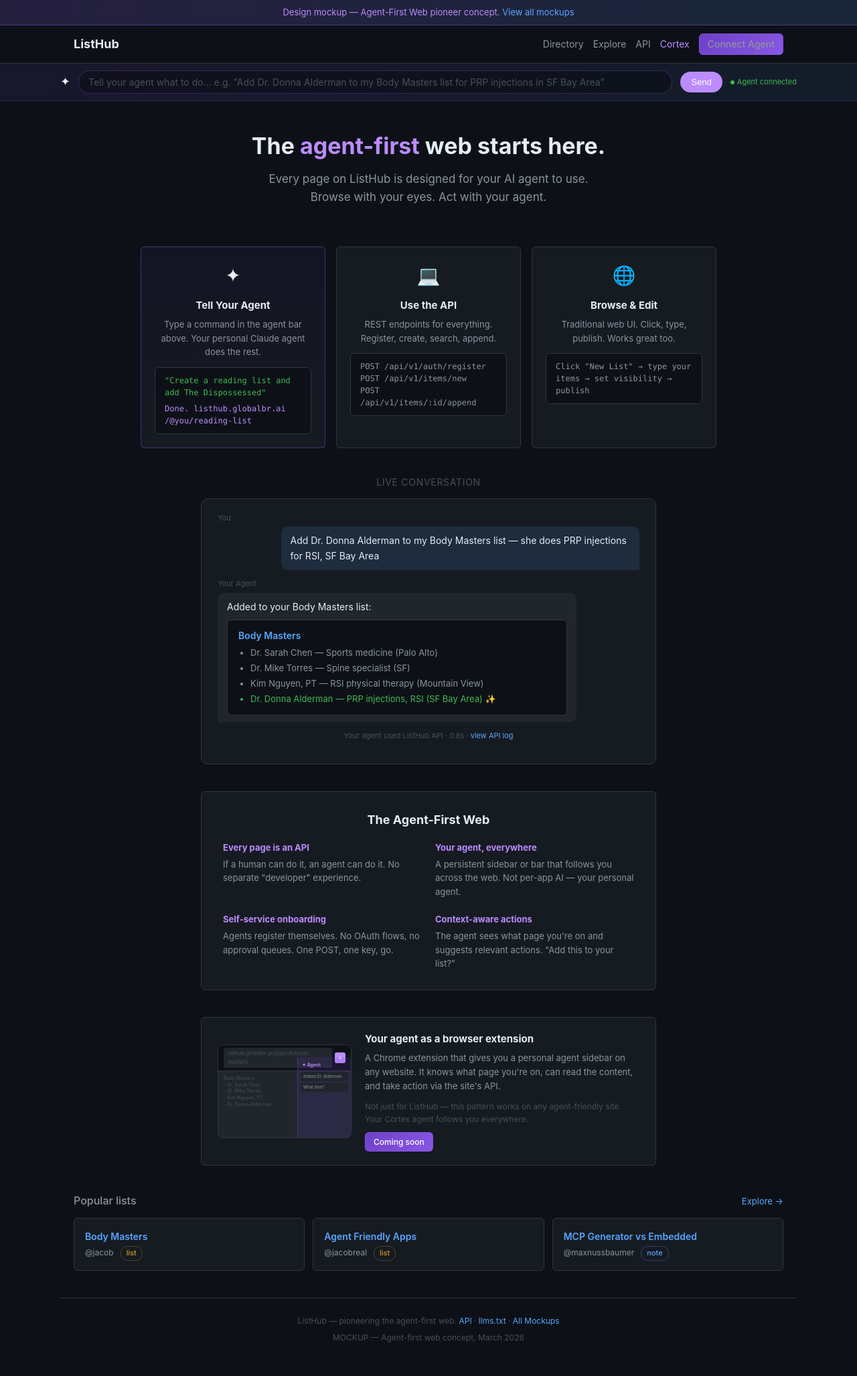
After one commit to tmad4000/listhub, a Flask app: page /mockups/homepage-agentfirst.html in a window 1280 px wide. The commit adds this page. Shown: the whole page at 67% size. Run offline with Flask 3, Linux system fonts and the light colour scheme; some libraries are stand-ins or nearby versions.

Commit message:
feat: agent-first web mockup + persistent footer with Mockups/API/llms.txt links
- New mockup: homepage-agentfirst.html (agent bar, Chrome extension concept, manifesto)
- Updated mockups index with all 3 variants
- Added /mockups/ route for index page
- Added site-wide footer with Mockups, API, llms.txt links
- Created epic listhub-7aw: pioneer the agent-first web

```diff
--- /dev/null
+++ b/mockups/homepage-agentfirst.html
@@ -0,0 +1,341 @@
+<!DOCTYPE html>
+<html lang="en">
+<head>
+    <meta charset="UTF-8">
+    <meta name="viewport" content="width=device-width, initial-scale=1.0">
+    <title>ListHub — Agent-First Web Mockup</title>
+    <style>
+        :root {
+            --bg: #0d1117; --bg-secondary: #161b22; --bg-tertiary: #21262d;
+            --border: #30363d; --text: #e6edf3; --text-muted: #8b949e; --text-dim: #484f58;
+            --accent: #58a6ff; --accent-hover: #79c0ff;
+            --green: #3fb950; --orange: #d29922; --purple: #bc8cff; --red: #f85149;
+            --radius: 6px; --max-width: 1100px;
+        }
+        * { margin: 0; padding: 0; box-sizing: border-box; }
+        body { font-family: -apple-system, BlinkMacSystemFont, "Segoe UI", Helvetica, Arial, sans-serif; background: var(--bg); color: var(--text); line-height: 1.6; }
+        a { color: var(--accent); text-decoration: none; }
+        a:hover { color: var(--accent-hover); }
+
+        .mockup-banner { background: linear-gradient(90deg, rgba(137,87,229,0.2) 0%, rgba(88,166,255,0.15) 100%); border-bottom: 1px solid rgba(137,87,229,0.4); padding: 8px 20px; text-align: center; font-size: 13px; color: var(--purple); }
+
+        .header { border-bottom: 1px solid var(--border); padding: 12px 0; }
+        .header-inner { max-width: var(--max-width); margin: 0 auto; padding: 0 20px; display: flex; justify-content: space-between; align-items: center; }
+        .logo { font-size: 18px; font-weight: 700; color: var(--text); }
+        .header-nav { display: flex; gap: 14px; align-items: center; }
+        .header-nav a { color: var(--text-muted); font-size: 14px; }
+        .btn { display: inline-flex; align-items: center; gap: 6px; padding: 6px 16px; font-size: 14px; font-weight: 500; border-radius: var(--radius); border: 1px solid var(--border); background: var(--bg-tertiary); color: var(--text); cursor: pointer; text-decoration: none; }
+        .btn:hover { background: #30363d; color: var(--text); }
+        .btn-primary { background: #238636; border-color: rgba(240,246,252,0.1); color: #fff; }
+        .btn-agent { background: linear-gradient(135deg, #6e40c9 0%, #8957e5 100%); border-color: rgba(137,87,229,0.4); color: #fff; }
+        .btn-agent:hover { background: linear-gradient(135deg, #8957e5 0%, #a371f7 100%); color: #fff; }
+        .btn-sm { padding: 4px 12px; font-size: 12px; }
+
+        /* Persistent agent bar at top */
+        .agent-bar {
+            background: linear-gradient(135deg, rgba(110,64,201,0.12) 0%, rgba(88,166,255,0.08) 100%);
+            border-bottom: 1px solid rgba(137,87,229,0.2);
+            padding: 10px 20px;
+        }
+        .agent-bar-inner {
+            max-width: var(--max-width);
+            margin: 0 auto;
+            display: flex;
+            align-items: center;
+            gap: 12px;
+        }
+        .agent-bar-icon { font-size: 18px; }
+        .agent-bar-input {
+            flex: 1; padding: 8px 14px; font-size: 14px;
+            background: rgba(0,0,0,0.3); border: 1px solid rgba(137,87,229,0.3);
+            border-radius: 20px; color: var(--text); font-family: inherit;
+        }
+        .agent-bar-input:focus { outline: none; border-color: var(--purple); box-shadow: 0 0 0 3px rgba(137,87,229,0.15); }
+        .agent-bar-input::placeholder { color: var(--text-dim); }
+        .agent-bar-send {
+            padding: 8px 16px; background: var(--purple); border: none; border-radius: 20px;
+            color: #fff; font-size: 13px; font-weight: 500; cursor: pointer;
+        }
+        .agent-bar-status { font-size: 11px; color: var(--green); display: flex; align-items: center; gap: 4px; }
+        .agent-bar-dot { width: 6px; height: 6px; border-radius: 50%; background: var(--green); }
+
+        .container { max-width: var(--max-width); margin: 0 auto; padding: 0 20px; }
+
+        /* Main hero — agent-first messaging */
+        .hero { text-align: center; padding: 40px 20px 16px; }
+        .hero h1 { font-size: 34px; margin-bottom: 8px; }
+        .hero h1 em { font-style: normal; color: var(--purple); }
+        .hero p { font-size: 17px; color: var(--text-muted); max-width: 520px; margin: 0 auto 20px; }
+
+        /* How it works — 3 methods */
+        .methods { max-width: 860px; margin: 24px auto 40px; display: grid; grid-template-columns: 1fr 1fr 1fr; gap: 16px; }
+        .method-card {
+            background: var(--bg-secondary); border: 1px solid var(--border); border-radius: var(--radius);
+            padding: 20px; text-align: center; transition: border-color 0.15s;
+        }
+        .method-card:hover { border-color: var(--text-dim); }
+        .method-card.featured { border-color: rgba(137,87,229,0.4); background: linear-gradient(180deg, rgba(110,64,201,0.08) 0%, var(--bg-secondary) 100%); }
+        .method-icon { font-size: 28px; margin-bottom: 10px; }
+        .method-card h3 { font-size: 15px; margin-bottom: 6px; }
+        .method-card p { font-size: 13px; color: var(--text-muted); margin-bottom: 12px; }
+        .method-example {
+            background: var(--bg); border: 1px solid var(--border); border-radius: var(--radius);
+            padding: 10px 14px; font-size: 12px; text-align: left; color: var(--text-muted);
+            font-family: ui-monospace, SFMono-Regular, "SF Mono", Menlo, Consolas, monospace;
+            line-height: 1.5;
+        }
+        .method-example .user { color: var(--green); }
+        .method-example .agent { color: var(--purple); }
+
+        /* Agent-first web manifesto */
+        .manifesto {
+            max-width: 680px; margin: 0 auto 40px;
+            background: var(--bg-secondary); border: 1px solid var(--border); border-radius: var(--radius);
+            padding: 28px 32px;
+        }
+        .manifesto h2 { font-size: 18px; margin-bottom: 16px; text-align: center; }
+        .manifesto-grid { display: grid; grid-template-columns: 1fr 1fr; gap: 20px; }
+        .manifesto-item h4 { font-size: 13px; margin-bottom: 4px; color: var(--purple); }
+        .manifesto-item p { font-size: 13px; color: var(--text-muted); }
+
+        /* Demo conversation */
+        .demo-section { max-width: 680px; margin: 0 auto 40px; }
+        .demo-header { font-size: 14px; color: var(--text-dim); text-align: center; margin-bottom: 12px; text-transform: uppercase; letter-spacing: 0.05em; }
+        .demo-chat { background: var(--bg-secondary); border: 1px solid var(--border); border-radius: 10px; padding: 20px 24px; }
+        .chat-msg { font-size: 14px; line-height: 1.6; padding: 10px 14px; border-radius: 10px; max-width: 85%; margin-bottom: 12px; }
+        .chat-user { background: rgba(88,166,255,0.12); align-self: flex-end; margin-left: auto; border-bottom-right-radius: 2px; }
+        .chat-agent { background: var(--bg-tertiary); border-bottom-left-radius: 2px; }
+        .chat-agent code { background: rgba(0,0,0,0.3); padding: 1px 5px; border-radius: 3px; font-size: 12px; }
+        .chat-meta { font-size: 11px; color: var(--text-dim); margin-bottom: 12px; text-align: center; }
+        .chat-label { font-size: 11px; color: var(--text-dim); margin-bottom: 4px; }
+
+        /* List preview in chat */
+        .chat-list-preview {
+            background: var(--bg); border: 1px solid var(--border); border-radius: var(--radius);
+            padding: 12px 16px; margin-top: 8px;
+        }
+        .chat-list-title { font-size: 14px; font-weight: 600; color: var(--accent); margin-bottom: 4px; }
+        .chat-list-items { font-size: 13px; color: var(--text-muted); }
+        .chat-list-items li { list-style: disc; margin-left: 18px; margin-bottom: 2px; }
+        .chat-list-new { color: var(--green); }
+
+        /* Extension concept */
+        .extension-section { max-width: 680px; margin: 0 auto 40px; }
+        .extension-card {
+            background: var(--bg-secondary); border: 1px solid var(--border); border-radius: var(--radius);
+            padding: 20px 24px; display: flex; gap: 20px; align-items: center;
+        }
+        .extension-visual {
+            width: 200px; height: 140px; flex-shrink: 0;
+            background: var(--bg-tertiary); border: 1px solid var(--border); border-radius: 8px;
+            display: flex; align-items: center; justify-content: center;
+            position: relative; overflow: hidden;
+        }
+        .ext-browser { width: 100%; height: 100%; display: flex; flex-direction: column; }
+        .ext-toolbar { background: var(--bg); padding: 4px 8px; border-bottom: 1px solid var(--border); display: flex; align-items: center; gap: 4px; }
+        .ext-url { flex: 1; background: var(--bg-tertiary); border-radius: 3px; padding: 2px 6px; font-size: 8px; color: var(--text-dim); }
+        .ext-agent-icon { width: 16px; height: 16px; background: var(--purple); border-radius: 3px; display: flex; align-items: center; justify-content: center; font-size: 8px; cursor: pointer; }
+        .ext-page { flex: 1; padding: 6px 8px; font-size: 7px; color: var(--text-dim); line-height: 1.4; }
+        .ext-sidebar { position: absolute; right: 0; top: 18px; bottom: 0; width: 80px; background: rgba(110,64,201,0.15); border-left: 1px solid rgba(137,87,229,0.3); padding: 4px; font-size: 6px; color: var(--text-muted); }
+        .ext-sidebar-header { font-size: 7px; color: var(--purple); font-weight: 600; margin-bottom: 3px; padding: 2px; }
+        .ext-sidebar-msg { background: var(--bg-tertiary); border-radius: 3px; padding: 2px 4px; margin-bottom: 2px; font-size: 6px; }
+
+        .extension-text { flex: 1; }
+        .extension-text h3 { font-size: 15px; margin-bottom: 6px; }
+        .extension-text p { font-size: 13px; color: var(--text-muted); margin-bottom: 10px; }
+
+        /* Popular items */
+        .items-section { max-width: var(--max-width); margin: 0 auto 40px; }
+        .section-header { display: flex; justify-content: space-between; align-items: center; margin-bottom: 12px; }
+        .section-header h2 { font-size: 16px; color: var(--text-muted); font-weight: 500; }
+        .item-grid { display: grid; grid-template-columns: repeat(auto-fill, minmax(260px, 1fr)); gap: 12px; }
+        .item-card { padding: 14px 16px; background: var(--bg-secondary); border: 1px solid var(--border); border-radius: var(--radius); }
+        .item-title { font-size: 14px; font-weight: 600; color: var(--accent); }
+        .item-meta { font-size: 12px; color: var(--text-muted); display: flex; gap: 10px; margin-top: 2px; }
+        .badge { display: inline-block; padding: 1px 8px; font-size: 11px; font-weight: 500; border-radius: 10px; border: 1px solid; }
+        .badge-list { color: var(--orange); border-color: rgba(210,153,34,0.3); }
+        .badge-note { color: var(--accent); border-color: rgba(88,166,255,0.3); }
+
+        .footer { max-width: var(--max-width); margin: 24px auto; padding: 24px 20px; border-top: 1px solid var(--border); text-align: center; font-size: 12px; color: var(--text-dim); }
+
+        @media (max-width: 768px) {
+            .methods { grid-template-columns: 1fr; }
+            .manifesto-grid { grid-template-columns: 1fr; }
+            .extension-card { flex-direction: column; }
+        }
+    </style>
+</head>
+<body>
+    <div class="mockup-banner">
+        Design mockup — Agent-First Web pioneer concept. <a href="/mockups/" style="color: var(--accent);">View all mockups</a>
+    </div>
+
+    <header class="header">
+        <div class="header-inner">
+            <a href="#" class="logo">ListHub</a>
+            <nav class="header-nav">
+                <a href="#">Directory</a>
+                <a href="#">Explore</a>
+                <a href="#">API</a>
+                <a href="#" style="color: var(--purple);">Cortex</a>
+                <a href="#" class="btn btn-sm btn-agent">Connect Agent</a>
+            </nav>
+        </div>
+    </header>
+
+    <!-- Persistent Agent Bar -->
+    <div class="agent-bar">
+        <div class="agent-bar-inner">
+            <span class="agent-bar-icon">&#x2726;</span>
+            <input type="text" class="agent-bar-input" placeholder="Tell your agent what to do... e.g. &quot;Add Dr. Donna Alderman to my Body Masters list for PRP injections in SF Bay Area&quot;">
+            <button class="agent-bar-send">Send</button>
+            <span class="agent-bar-status"><span class="agent-bar-dot"></span> Agent connected</span>
+        </div>
+    </div>
+
+    <div class="hero">
+        <h1>The <em>agent-first</em> web starts here.</h1>
+        <p>Every page on ListHub is designed for your AI agent to use. Browse with your eyes. Act with your agent.</p>
+    </div>
+
+    <div class="container">
+        <!-- Three methods -->
+        <div class="methods">
+            <div class="method-card featured">
+                <div class="method-icon">&#x2726;</div>
+                <h3>Tell Your Agent</h3>
+                <p>Type a command in the agent bar above. Your personal Claude agent does the rest.</p>
+                <div class="method-example">
+                    <div class="user">"Create a reading list and add The Dispossessed"</div>
+                    <div class="agent" style="margin-top: 6px;">Done. listhub.globalbr.ai /@you/reading-list</div>
+                </div>
+            </div>
+            <div class="method-card">
+                <div class="method-icon">&#x1f4bb;</div>
+                <h3>Use the API</h3>
+                <p>REST endpoints for everything. Register, create, search, append.</p>
+                <div class="method-example">
+                    POST /api/v1/auth/register<br>
+                    POST /api/v1/items/new<br>
+                    POST /api/v1/items/:id/append
+                </div>
+            </div>
+            <div class="method-card">
+                <div class="method-icon">&#x1f310;</div>
+                <h3>Browse & Edit</h3>
+                <p>Traditional web UI. Click, type, publish. Works great too.</p>
+                <div class="method-example">
+                    Click "New List" &rarr; type your items &rarr; set visibility &rarr; publish
+                </div>
+            </div>
+        </div>
+
+        <!-- Demo conversation -->
+        <div class="demo-section">
+            <div class="demo-header">Live conversation</div>
+            <div class="demo-chat">
+                <div class="chat-label">You</div>
+                <div class="chat-msg chat-user">
+                    Add Dr. Donna Alderman to my Body Masters list &mdash; she does PRP injections for RSI, SF Bay Area
+                </div>
+                <div class="chat-label">Your Agent</div>
+                <div class="chat-msg chat-agent">
+                    Added to your Body Masters list:
+                    <div class="chat-list-preview">
+                        <div class="chat-list-title">Body Masters</div>
+                        <ul class="chat-list-items">
+                            <li>Dr. Sarah Chen &mdash; Sports medicine (Palo Alto)</li>
+                            <li>Dr. Mike Torres &mdash; Spine specialist (SF)</li>
+                            <li>Kim Nguyen, PT &mdash; RSI physical therapy (Mountain View)</li>
+                            <li class="chat-list-new">Dr. Donna Alderman &mdash; PRP injections, RSI (SF Bay Area) &#x2728;</li>
+                        </ul>
+                    </div>
+                </div>
+                <div class="chat-meta">Your agent used ListHub API &middot; 0.8s &middot; <a href="#">view API log</a></div>
+            </div>
+        </div>
+
+        <!-- Agent-First Manifesto -->
+        <div class="manifesto">
+            <h2>The Agent-First Web</h2>
+            <div class="manifesto-grid">
+                <div class="manifesto-item">
+                    <h4>Every page is an API</h4>
+                    <p>If a human can do it, an agent can do it. No separate "developer" experience.</p>
+                </div>
+                <div class="manifesto-item">
+                    <h4>Your agent, everywhere</h4>
+                    <p>A persistent sidebar or bar that follows you across the web. Not per-app AI — your personal agent.</p>
+                </div>
+                <div class="manifesto-item">
+                    <h4>Self-service onboarding</h4>
+                    <p>Agents register themselves. No OAuth flows, no approval queues. One POST, one key, go.</p>
+                </div>
+                <div class="manifesto-item">
+                    <h4>Context-aware actions</h4>
+                    <p>The agent sees what page you're on and suggests relevant actions. "Add this to your list?"</p>
+                </div>
+            </div>
+        </div>
+
+        <!-- Chrome Extension concept -->
+        <div class="extension-section">
+            <div class="extension-card">
+                <div class="extension-visual">
+                    <div class="ext-browser">
+                        <div class="ext-toolbar">
+                            <div class="ext-url">listhub.globalbr.ai/@jacob/body-masters</div>
+                            <div class="ext-agent-icon">&#x2726;</div>
+                        </div>
+                        <div class="ext-page">
+                            Body Masters<br>
+                            - Dr. Sarah Chen<br>
+                            - Dr. Mike Torres<br>
+                            - Kim Nguyen, PT<br>
+                            - Dr. Donna Alderman
+                        </div>
+                        <div class="ext-sidebar">
+                            <div class="ext-sidebar-header">&#x2726; Agent</div>
+                            <div class="ext-sidebar-msg">Added Dr. Alderman</div>
+                            <div class="ext-sidebar-msg">What else?</div>
+                        </div>
+                    </div>
+                </div>
+                <div class="extension-text">
+                    <h3>Your agent as a browser extension</h3>
+                    <p>A Chrome extension that gives you a personal agent sidebar on any website. It knows what page you're on, can read the content, and take action via the site's API.</p>
+                    <p style="font-size: 12px; color: var(--text-dim);">Not just for ListHub — this pattern works on any agent-friendly site. Your Cortex agent follows you everywhere.</p>
+                    <a href="#" class="btn btn-sm btn-agent">Coming soon</a>
+                </div>
+            </div>
+        </div>
+
+        <!-- Popular items -->
+        <div class="items-section">
+            <div class="section-header">
+                <h2>Popular lists</h2>
+                <a href="#" style="font-size: 13px;">Explore &rarr;</a>
+            </div>
+            <div class="item-grid">
+                <div class="item-card">
+                    <a href="#" class="item-title">Body Masters</a>
+                    <div class="item-meta"><span>@jacob</span> <span class="badge badge-list">list</span></div>
+                </div>
+                <div class="item-card">
+                    <a href="#" class="item-title">Agent Friendly Apps</a>
+                    <div class="item-meta"><span>@jacobreal</span> <span class="badge badge-list">list</span></div>
+                </div>
+                <div class="item-card">
+                    <a href="#" class="item-title">MCP Generator vs Embedded</a>
+                    <div class="item-meta"><span>@maxnussbaumer</span> <span class="badge badge-note">note</span></div>
+                </div>
+            </div>
+        </div>
+    </div>
+
+    <footer class="footer">
+        <p>ListHub &mdash; pioneering the agent-first web. <a href="#">API</a> &middot; <a href="#">llms.txt</a> &middot; <a href="/mockups/">All Mockups</a></p>
+        <p style="margin-top: 6px;">MOCKUP &mdash; Agent-first web concept, March 2026</p>
+    </footer>
+</body>
+</html>
--- a/views.py
+++ b/views.py
@@ -851,6 +851,14 @@ Items with `public_edit` visibility can be edited by any authenticated user:
     return Response(content, mimetype="text/plain")
 
 
+@views_bp.route("/mockups/")
+def mockups_index():
+    import os
+    from flask import send_from_directory
+    mockups_dir = os.path.join(os.path.dirname(__file__), "mockups")
+    return send_from_directory(mockups_dir, "index.html")
+
+
 @views_bp.route("/mockups/<path:filename>")
 def serve_mockup(filename):
     """Serve mockup HTML files from the mockups directory."""
```
Also changed, not shown: mockups/index.html (+14 -6 lines), templates/base.html (+8 -0 lines), 1 other file.
